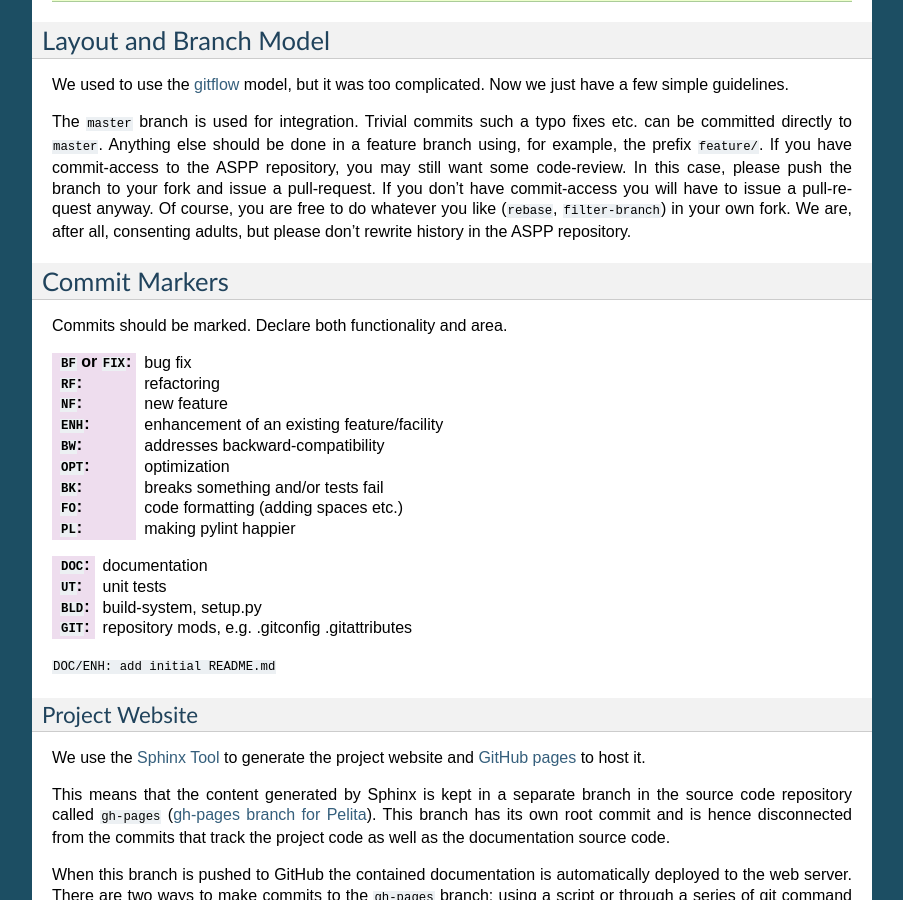
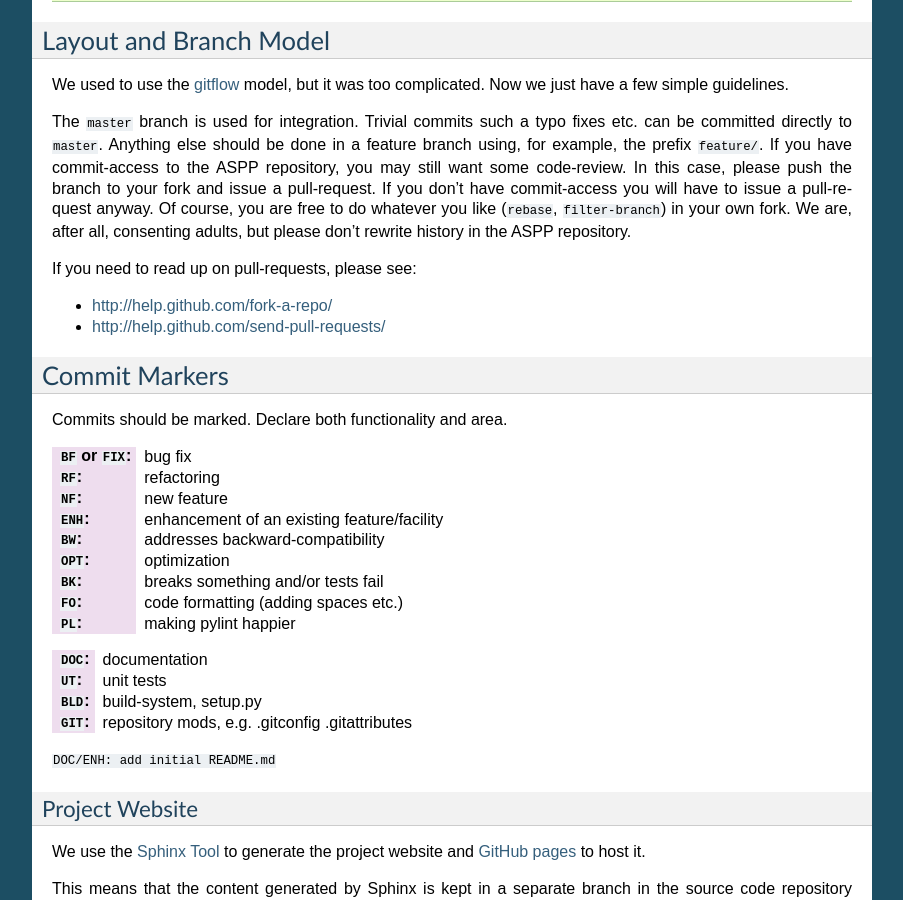
Before and after one commit to ASPP/pelita, a Sphinx documentation site: the page built from doc/source/development.rst, in a window 1280 px wide and 900 px high, scrolled down 547 px. Shown: the whole window, without its empty margins (198-1101 px from the left). Built offline with Sphinx 7.4.7, drawn with Linux system fonts in a browser that asks for light colours; the version number could not be read and is left out.

Commit message:
DOC: include link suggestions by Debilski

```diff
--- a/doc/source/development.rst
+++ b/doc/source/development.rst
@@ -45,6 +45,11 @@ don't have commit-access you will have to issue a pull-request anyway. Of
 course, you are free to do whatever you like (``rebase``, ``filter-branch``) in
 your own fork. We are, after all, consenting adults, but please don't rewrite
 history in the ASPP repository.
+
+If you need to read up on pull-requests, please see:
+
+* http://help.github.com/fork-a-repo/
+* http://help.github.com/send-pull-requests/
 
 Commit Markers
 --------------
```
